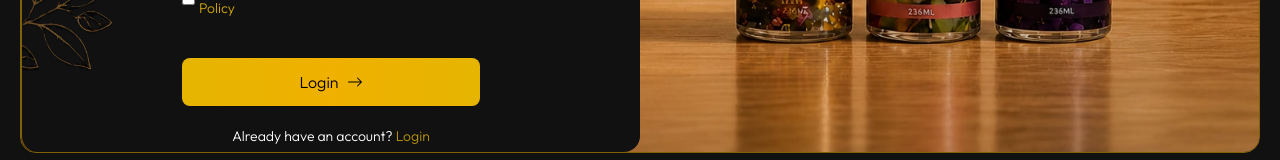
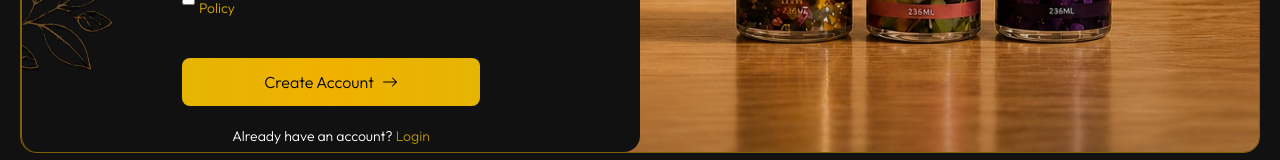
Before and after one commit to ph30nix24/aire-bliss, a React (Vite) app in the folder client/: page /auth/signup in a window 1280 px wide. Shown: the part 627-787 px from the top of the page. Built offline with nearby package versions, Linux system fonts and the light colour scheme; no server answers; a web font is replaced by a local one.

Commit message:
some mirror changes is fixed in signup and login components

```diff
--- a/client/src/features/auth/Login.jsx
+++ b/client/src/features/auth/Login.jsx
@@ -56,22 +56,22 @@ const Login = () => {
                 <p className='text-white/80 font-light font-body text-[3.5vw] text-center mt-1 tracking-wide'>Sign in to continue your fragrance journey</p>
                 <div className='w-30 h-0.5 rounded-full relative bg-yellow-400/70 mx-auto my-5'><span className='absolute text-yellow-500 p-1 bg-[#111] backdrop-blur-2xl top-1/2 left-1/2 -translate-x-1/2 -translate-y-1/2'> <PiFlowerLotus className='size-5 ' /></span>
                 </div>
-                <form className='w-full' action="">
+                <form className='w-full' onSubmit={handleSubmit}>
                     <p className='form-label'>Email Address</p>
                     <fieldset className='form-field'>
                         <label htmlFor=""><GoMail className='text-yellow-500/80 text-xl' /></label>
-                        <input className='form-input' type="email" name="email" id='email' placeholder='Enter your email' />
+                        <input className='form-input' type="email" name="email" id='email' placeholder='Enter your email' required onChange={handleChange}/>
                     </fieldset>
                     <p className='form-label'>Password</p>
                     <fieldset className='form-field'>
                         <label htmlFor=""><CiLock className='text-yellow-500/80 text-2xl' /></label>
-                        <input className='form-input' type={hidingPassword ? "password" : "text"} name='password' id='password' placeholder='Enter your password' />
+                        <input className='form-input' type={hidingPassword ? "password" : "text"} name='password' id='password' placeholder='Enter your password' required onChange={handleChange}/>
                         {hidingPassword ? <GrFormViewHide className='text-yellow-500/80 text-2xl cursor-pointer' onClick={() => setHidingPassword(false)} /> : <PiEyesLight className='text-yellow-500/80 text-2xl cursor-pointer' onClick={() => setHidingPassword(true)} />}
                     </fieldset>
 
                     <div className='w-full flex justify-between items-center '>
                         <fieldset className='flex items-center gap-1'>
-                            <input type="checkbox" className='' id='remember' name='remember' />
+                            <input type="checkbox" className='' id='remember' name='remember' className="cursor-pointer" />
                             <label className='form-label' htmlFor="remember">Remember me</label>
                         </fieldset>
                         <p><a href="" className='form-label capitalize text-yellow-400/70!'>forget password</a></p>
@@ -81,7 +81,7 @@ const Login = () => {
                         <BsArrowRight />
                     </button>
                 </form>
-                <p className='form-label mt-5'>Don't have an account? <a href='' className='text-yellow-400/70'>Sign Up</a></p>
+                <p className='form-label mt-5'>Don't have an account? <Link to='/auth/signup' status={{ from }}  className='text-yellow-400/70'>Sign Up</Link></p>
             </main >
         )
     }
--- a/client/src/features/auth/SignUp.jsx
+++ b/client/src/features/auth/SignUp.jsx
@@ -8,7 +8,7 @@ import { useMediaQuery } from 'react-responsive';
 import { useAuth } from './hooks/useAuth';
 import Loader from '../../components/Loader';
 import toast from 'react-hot-toast';
-import { useNavigate, useLocation } from 'react-router';
+import { useNavigate, useLocation, Link } from 'react-router';
 
 
 const SignUp = () => {
@@ -98,7 +98,7 @@ const SignUp = () => {
 
                     <div className='w-full flex justify-between items-center '>
                         <fieldset className='flex items-center gap-2'>
-                            <input type="checkbox" className='' id='remember' name='remember' required />
+                            <input type="checkbox" className='' id='remember' name='remember' className="cursor-pointer" required />
                             <label className='form-label' htmlFor="remember">I agree to the <a href='' className='text-yellow-400/80'>Terms & Condition</a> and <a href='' className='text-yellow-400/80'>Privacy Policy</a></label>
                         </fieldset>
                     </div>
@@ -107,7 +107,7 @@ const SignUp = () => {
                         <BsArrowRight />
                     </button>
                 </form>
-                <p className='form-label mt-5'>Already have an account? <a href='/login' className='text-yellow-400/70'>Login</a></p>
+                <p className='form-label mt-5'>Already have an account? <Link to='/auth/login' status={{ from }}  className='text-yellow-400/70'>Login</Link></p>
             </main >
         )
     }
@@ -159,16 +159,16 @@ const SignUp = () => {
 
                             <div className='w-full flex justify-between items-center '>
                                 <fieldset className='flex items-center gap-1'>
-                                    <input type="checkbox" className='' id='remember' name='remember' required />
+                                    <input type="checkbox" className='cursor-pointer' id='remember' name='remember' required />
                                     <label className='form-label' htmlFor="remember">I agree to the <a href='' className='text-yellow-400/80'>Terms & Condition</a> and <a href='' className='text-yellow-400/80'>Privacy Policy</a></label>
                                 </fieldset>
                             </div>
                             <button className='w-full h-fit center bg-linear-to-r from-yellow-400/90 via-yellow-500 to-yellow-400/90 py-3 rounded-lg font-body font-light mt-10 cursor-pointer  hover:from-yellow-400 hover:via-yellow-500 hover:to-yellow-400 gap-2'>
-                                <span>Login</span>
+                                <span> Create Account </span>
                                 <BsArrowRight />
                             </button>
                         </form>
-                        <p className='form-label mt-5'>Already have an account? <a href='/auth/login' className='text-yellow-400/70'>Login</a></p>
+                        <p className='form-label mt-5'>Already have an account? <Link to='/auth/login' status={{ from }}  className='text-yellow-400/70'>Login</Link></p>
                     </div>
                     <div className="w-1/2 h-full"></div>
                 </div>
```
